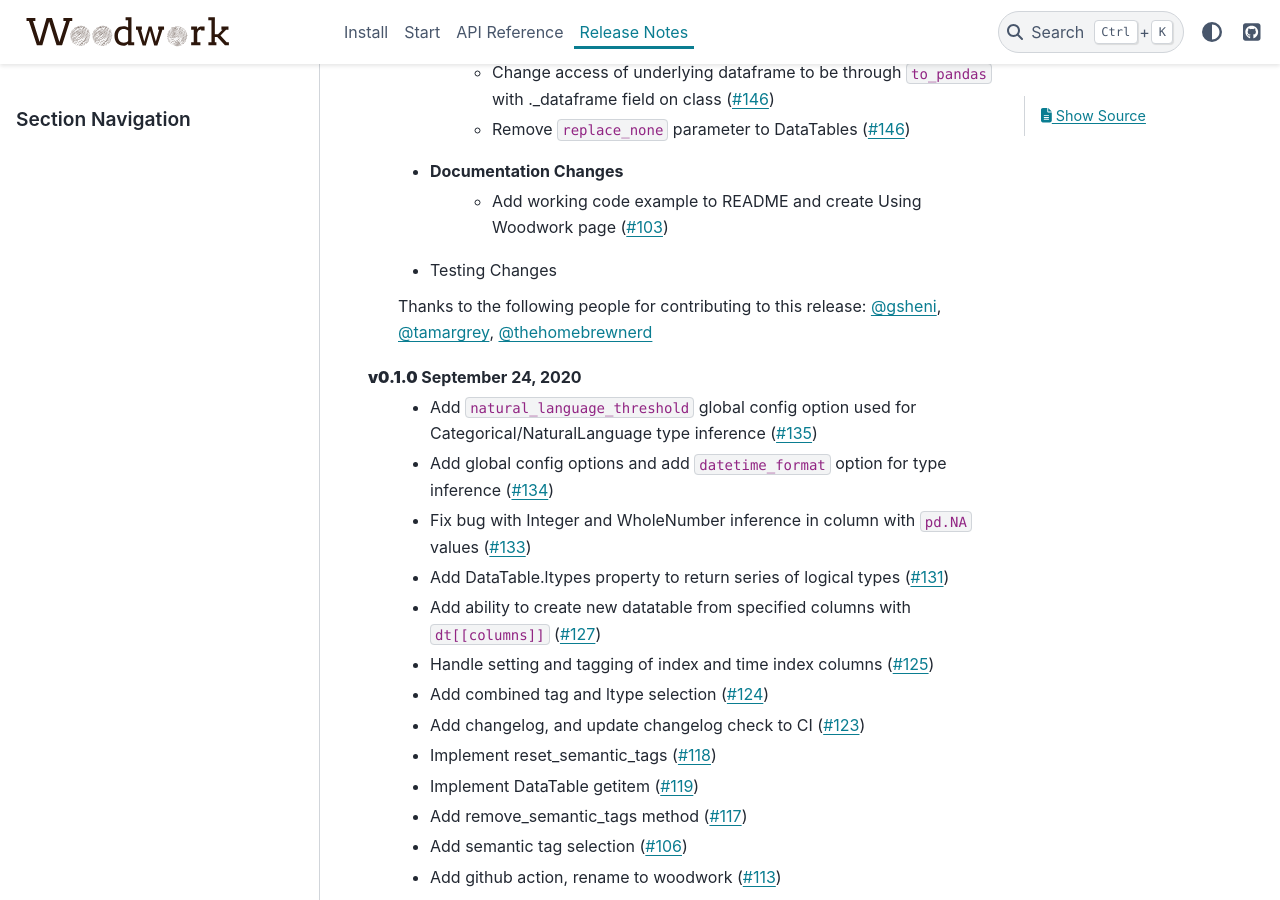
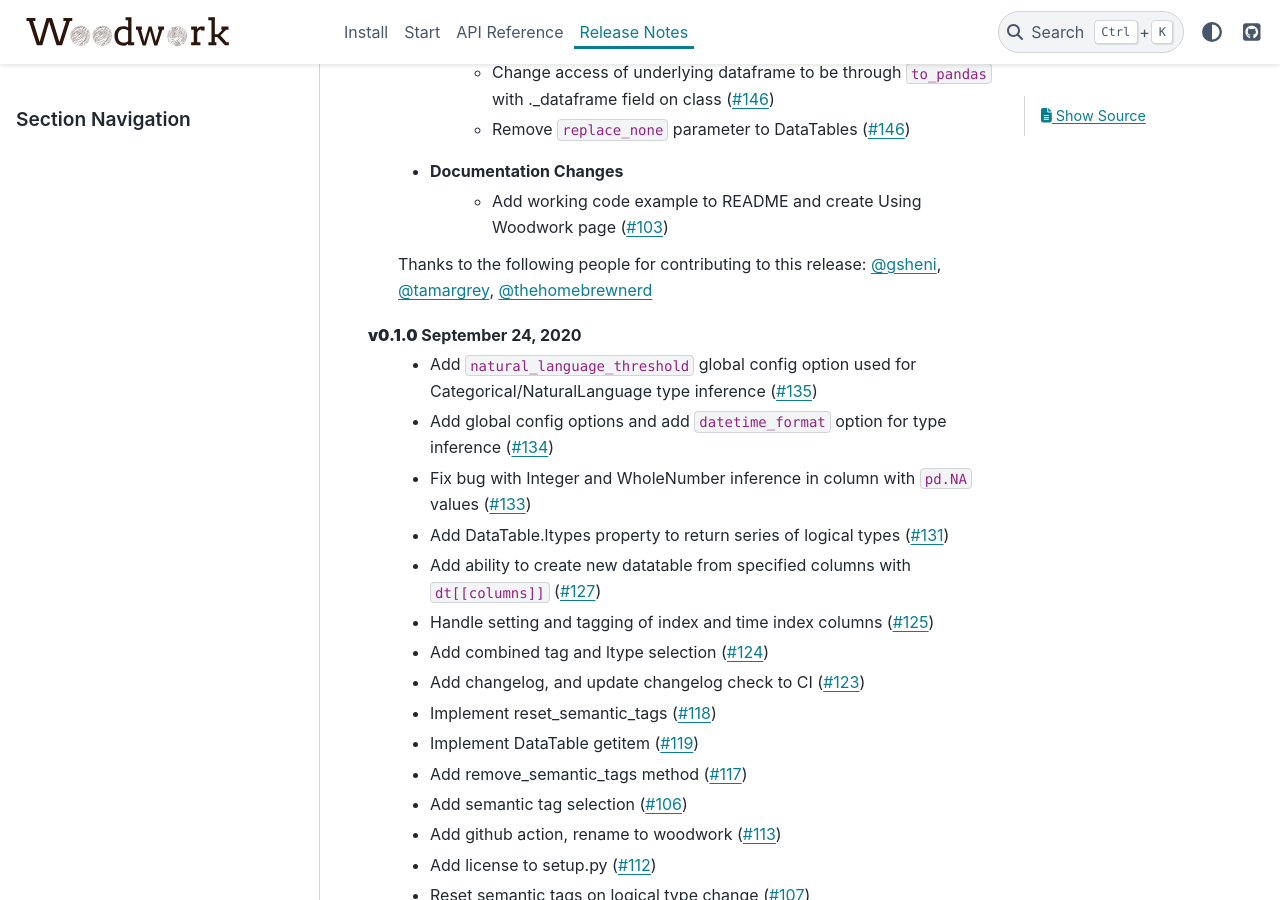
Before and after one commit to alteryx/woodwork, a Sphinx documentation site: the page built from docs/source/release_notes.rst, in a window 1280 px wide and 900 px high, scrolled down 1442 px. Built offline with Sphinx 7.4.7 and the PyData theme 0.15.4, drawn with Linux system fonts in a browser that asks for light colours; comment, search, counter and statistics services are not loaded.

Commit message:
remove unused section

```diff
--- a/docs/source/release_notes.rst
+++ b/docs/source/release_notes.rst
@@ -37,7 +37,6 @@ Release Notes
         * Remove ``replace_none`` parameter to DataTables (:pr:`146`)
     * Documentation Changes
         * Add working code example to README and create Using Woodwork page (:pr:`103`)
-    * Testing Changes
 
     Thanks to the following people for contributing to this release:
     :user:`gsheni`, :user:`tamargrey`, :user:`thehomebrewnerd`
```
